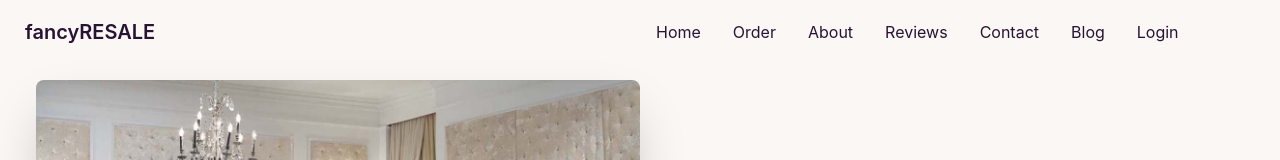
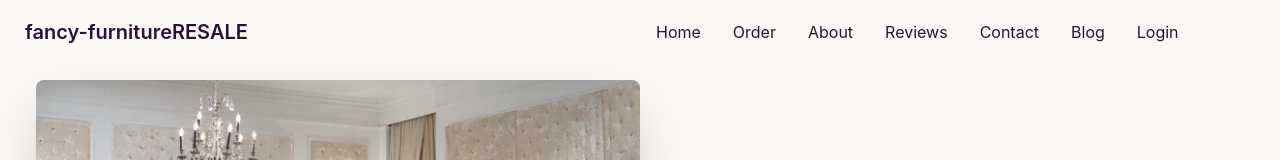
Before and after one commit to eqram1/fancy-furniture-resale-market-repo, a React (Create React App) app: page / in a window 1280 px wide. Shown: the top 160 px of the page. Built offline with nearby package versions, Linux system fonts and the light colour scheme.

Commit message:
added title name in navbar section

```diff
--- a/src/Pages/Shared/Navbar/Navbar.js
+++ b/src/Pages/Shared/Navbar/Navbar.js
@@ -23,7 +23,7 @@ const Navbar = () => {
                         {menuItems}
                     </ul>
                 </div>
-                <Link to="/" className="btn btn-ghost normal-case text-xl">fancyRESALE</Link>
+                <Link to="/" className="btn btn-ghost normal-case text-xl">fancy-furnitureRESALE</Link>
             </div>
             <div className="navbar-center hidden lg:flex">
                 <ul className="menu menu-horizontal p-0">
```
